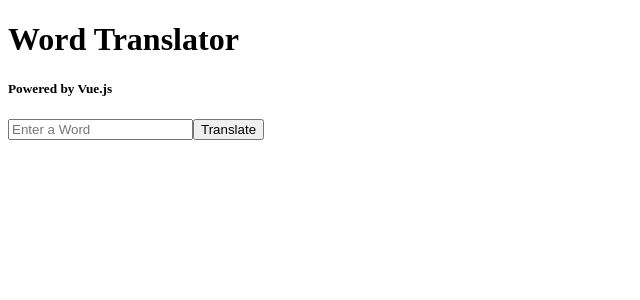
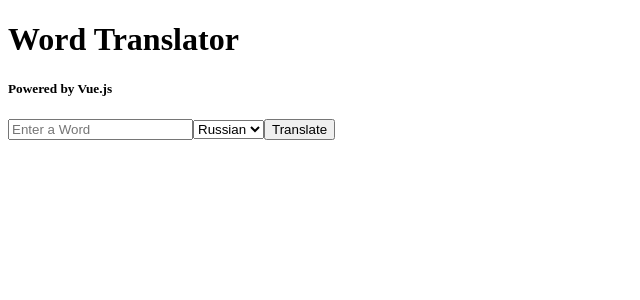
Before and after one commit to amimaryan/TranslatorApp, a Vue app: page / in a window 1280 px wide. Shown: the top 300 px of the page, without its empty margins (0-640 px from the left). Built offline with nearby package versions, Linux system fonts and the light colour scheme; what vue-resource would draw is missing.

Commit message:
Add dropdown of hardcoded languages to select from

```diff
--- a/src/App.vue
+++ b/src/App.vue
@@ -23,8 +23,8 @@
     }
   },
   methods: {
-    TranslateText:function(text){
-      this.$http.get('https://translate.yandex.net/api/v1.5/tr.json/translate?key=trnsl.1.1.20190713T213342Z.5252712e2b191a40.abd2008f8455d70eb027b956f49e43cca11ff77d&lang=ru&text=' + text)
+    TranslateText:function(text, language){
+      this.$http.get('https://translate.yandex.net/api/v1.5/tr.json/translate?key=trnsl.1.1.20190713T213342Z.5252712e2b191a40.abd2008f8455d70eb027b956f49e43cca11ff77d&lang='+language+'&text=' + text)
       .then((response) => {
         this.translatedText = response.body.text[0];
       });
--- a/src/components/TranslateForm.vue
+++ b/src/components/TranslateForm.vue
@@ -2,6 +2,12 @@
   <div id="translateForm">
      <form v-on:submit="formSubmit">
         <input type="text" v-model="textToTranslate" placeholder="Enter a Word">
+        <select v-model="language">
+        <option value='ru'>Russian</option>
+        <option value='es'>Spanish</option>
+        <option value='fr'>French</option>
+        <option value='zh'>Chinese</option>
+        </select>
         <input type ="submit" value="Translate">
      </form>
   </div>
@@ -13,12 +19,16 @@
   name: 'translateForm',
   data(){
       return {
-          textToTranslate:''
+          textToTranslate:'',
+          language:''
       }
+  },
+  created(){
+    this.language = 'ru';
   },
   methods: {
       formSubmit(e){
-          this.$emit('formSubmit', this.textToTranslate);
+          this.$emit('formSubmit', this.textToTranslate, this.language);
           e.preventDefault();
       }
   }
```
